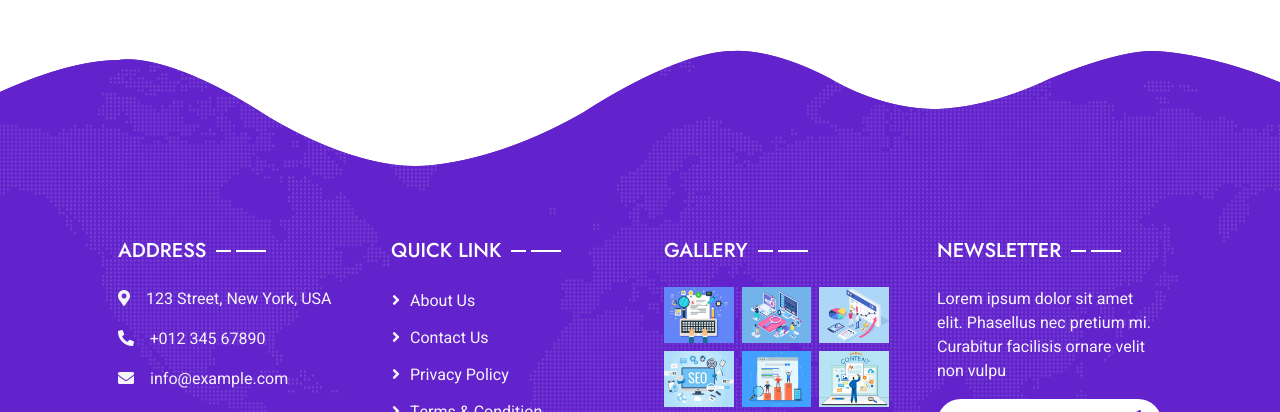
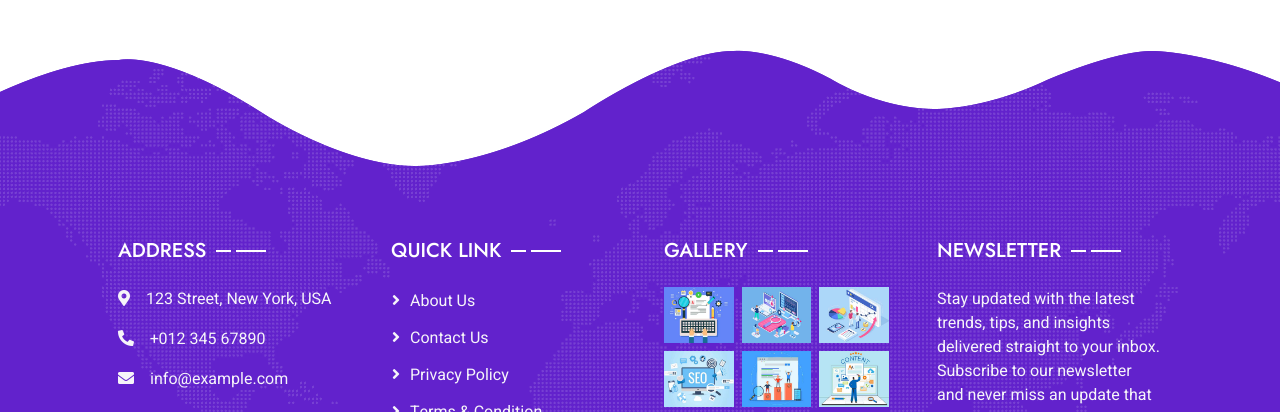
Before and after one commit to poojad9302-tech/poongothai, a plain HTML site: page index.html in a window 1280 px wide. Shown: the part 7423-7835 px from the top of the page. Drawn offline with nearby package versions, Linux system fonts and the light colour scheme.

Commit message:
Update index.html

```diff
--- a/index.html
+++ b/index.html
@@ -561,7 +561,8 @@ We help you build lasting relationships with smart, reliable, and always-on digi
                     </div>
                     <div class="col-md-6 col-lg-3">
                         <p class="section-title text-white h5 mb-4">Newsletter<span></span></p>
-                        <p>Lorem ipsum dolor sit amet elit. Phasellus nec pretium mi. Curabitur facilisis ornare velit non vulpu</p>
+                        <p>Stay updated with the latest trends, tips, and insights delivered straight to your inbox.
+Subscribe to our newsletter and never miss an update that helps your business grow.</p>
                         <div class="position-relative w-100 mt-3">
                             <input class="form-control border-0 rounded-pill w-100 ps-4 pe-5" type="text" placeholder="Your Email" style="height: 48px;">
                             <button type="button" class="btn shadow-none position-absolute top-0 end-0 mt-1 me-2"><i class="fa fa-paper-plane text-primary fs-4"></i></button>
```
